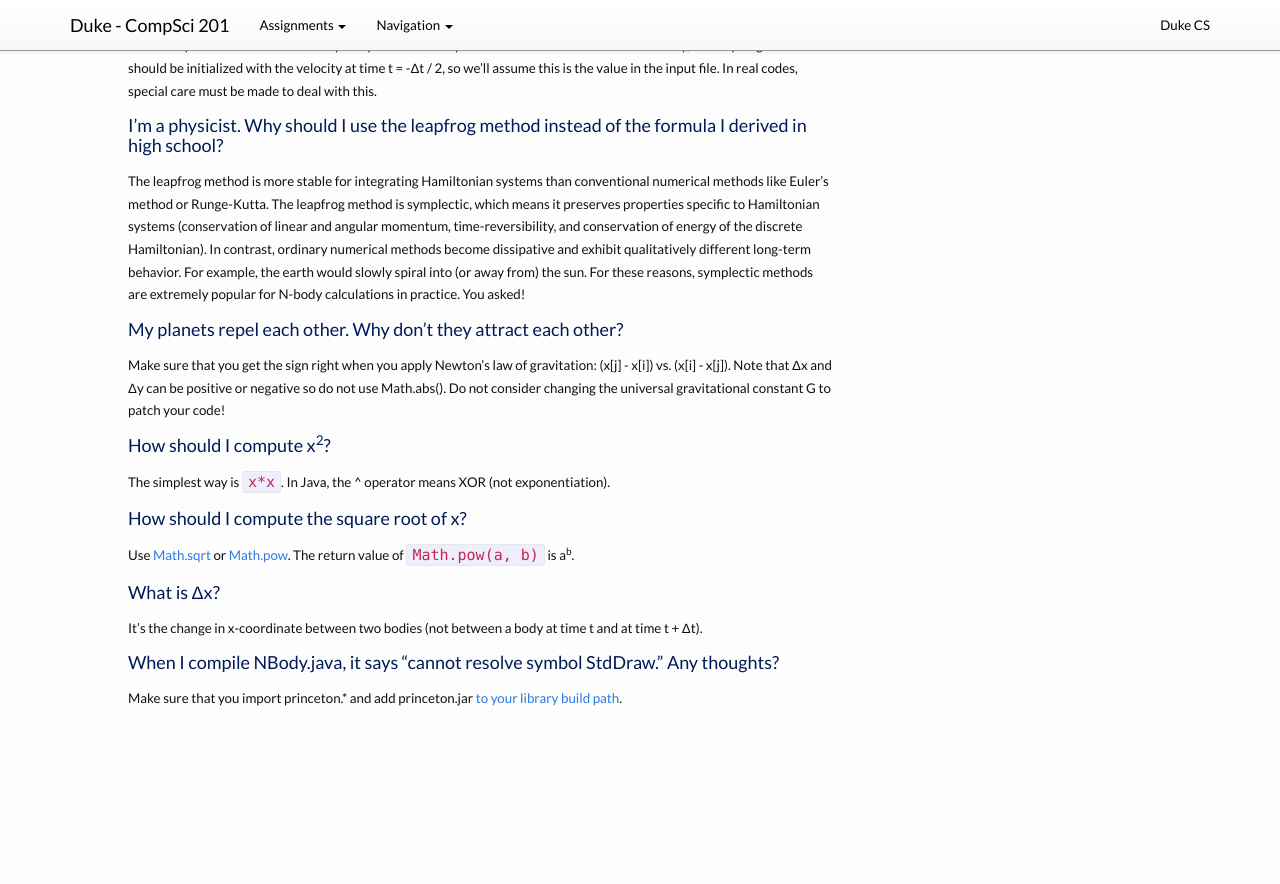
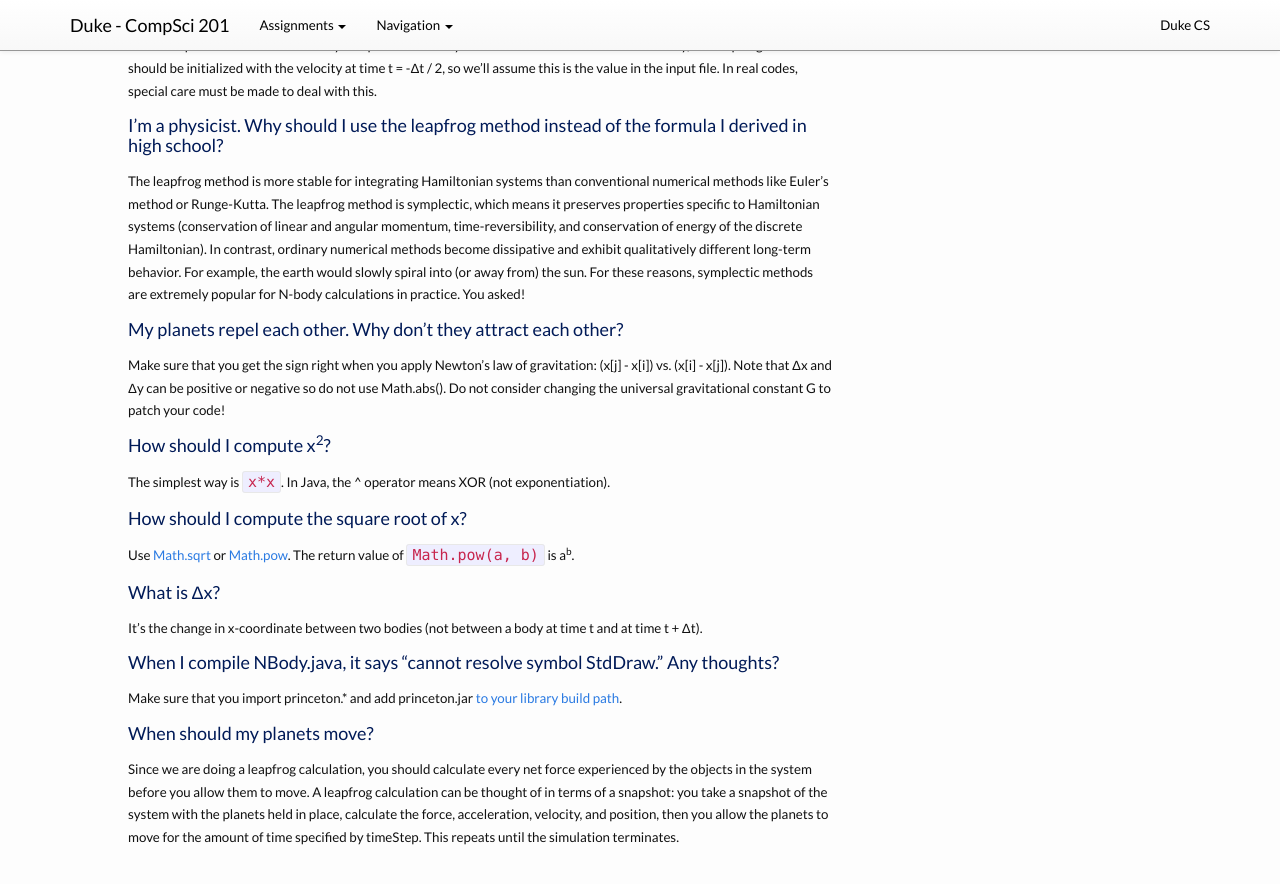
Before and after one commit to compsci201/compsci201.github.io, a Jekyll site: the page built from nbody/5-faqs.md, in a window 1280 px wide and 900 px high, scrolled down 637 px. Shown: the top 884 px of the window. Built offline with Jekyll 4.4.1, drawn with Linux system fonts in a browser that asks for light colours; nearby versions of some CDN libraries; before the commit the page ends 1398 px from its top, so only the background shows below that.

Commit message:
Add FAQ
Re; Paul Cruz's observation during UTA hours 6 September 2015

```diff
--- a/nbody/5-faqs.md
+++ b/nbody/5-faqs.md
@@ -51,3 +51,7 @@ It's the change in x-coordinate between two bodies (not between a body at time t
 ####When I compile NBody.java, it says "cannot resolve symbol StdDraw." Any thoughts?
 
 Make sure that you import princeton.* and add princeton.jar [to your library build path](http://www.cs.duke.edu/courses/cps004g/fall07/assign/final/shotgun/addlibrary.html).
+
+####When should my planets move?
+
+Since we are doing a leapfrog calculation, you should calculate every net force experienced by the objects in the system before you allow them to move. A leapfrog calculation can be thought of in terms of a snapshot: you take a snapshot of the system with the planets held in place, calculate the force, acceleration, velocity, and position, then you allow the planets to move for the amount of time specified by timeStep. This repeats until the simulation terminates.
```
